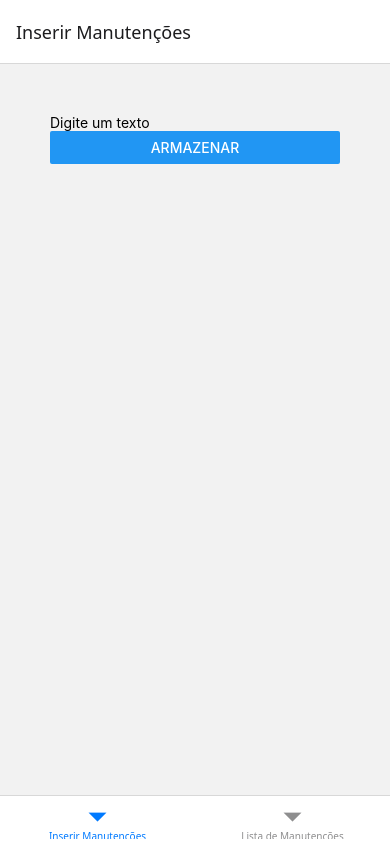
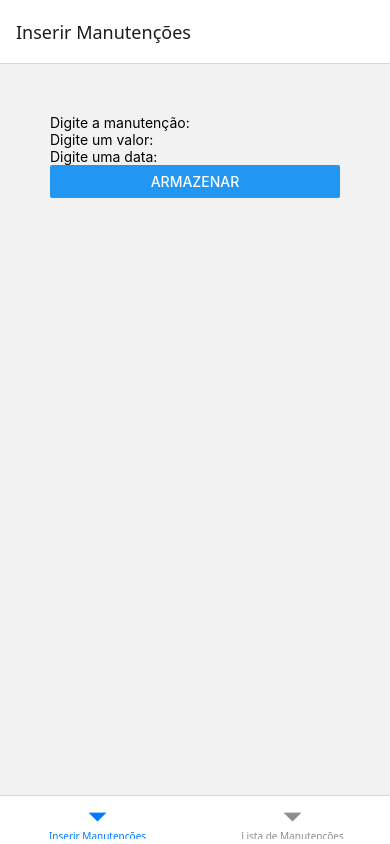
Before and after one commit to felipe-cesar-dev/Financas, a React Native app in the folder financas/: screen / in a window 390 px wide. Built offline with nearby package versions, Linux system fonts and the light colour scheme.

Commit message:
Callback para atualizar lista automaticamente

```diff
--- a/financas/pages/inicio.js
+++ b/financas/pages/inicio.js
@@ -1,15 +1,20 @@
 import React, { useState } from 'react';
-import { View, TextInput, Button} from 'react-native';
+import { View, TextInput, Button } from 'react-native';
 import AsyncStorage from '@react-native-async-storage/async-storage';
 
 const Inicio = () => {
   const [texto, setTexto] = useState('');
+  const [valor, setValor] = useState('');
+  const [data, setData] = useState('');
 
-  const armazenarTexto = async () => {
+  const armazenarDados = async () => {
     try {
-      const chave = `texto-${Date.now()}`;
-      await AsyncStorage.setItem(chave, texto);
+      const chave = `dados-${Date.now()}`;
+      const dados = { texto, valor, data };
+      await AsyncStorage.setItem(chave, JSON.stringify(dados));
       setTexto('');
+      setValor('');
+      setData('');
     } catch (error) {
       alert(error);
     }
@@ -20,9 +25,20 @@ const Inicio = () => {
       <TextInput
         value={texto}
         onChangeText={(text) => setTexto(text)}
-        placeholder="Digite um texto"
+        placeholder="Digite a manutenção:"
       />
-      <Button title="Armazenar" onPress={armazenarTexto} />
+      <TextInput
+        value={valor}
+        onChangeText={(text) => setValor(text)}
+        placeholder="Digite um valor:"
+        keyboardType="numeric"
+      />
+      <TextInput
+        value={data}
+        onChangeText={(text) => setData(text)}
+        placeholder="Digite uma data:"
+      />
+      <Button title="Armazenar" onPress={armazenarDados} />
     </View>
   );
 };
--- a/financas/pages/lista.js
+++ b/financas/pages/lista.js
@@ -1,24 +1,31 @@
-    import React, { useState } from 'react';
+import React, { useState, useEffect } from 'react';
 import { View, Text, Button, FlatList } from 'react-native';
 import AsyncStorage from '@react-native-async-storage/async-storage';
+import { useFocusEffect } from '@react-navigation/native';
 
 const Lista = () => {
-    const [textosArmazenados, setTextosArmazenados] = useState([]);
-    const recuperarTextos = async () => {
+  const [itensArmazenados, setItensArmazenados] = useState([]);
+
+  useFocusEffect(
+    React.useCallback(() => {
+      const recuperarItens = async () => {
         try {
           const chaves = await AsyncStorage.getAllKeys();
-        const textos = await AsyncStorage.multiGet(chaves);
-        const textosArmazenados = textos.map((texto) => texto[1]);
-        setTextosArmazenados(textosArmazenados);
+          const itens = await AsyncStorage.multiGet(chaves);
+          const itensArmazenados = itens.map((item) => JSON.parse(item[1]));
+          setItensArmazenados(itensArmazenados);
         } catch (error) {
           alert(error);
         }
       };
+      recuperarItens();
+    }, [])
+  );
 
   const excluirTodosItens = async () => {
     try {
       await AsyncStorage.clear();
-        setTextosArmazenados([]);
+      setItensArmazenados([]);
     } catch (error) {
       alert(error);
     }
@@ -26,15 +33,18 @@
 
   return (
     <View style={{ padding: 50 }}>
-        <Button title="Recuperar" onPress={recuperarTextos} />
       <FlatList
-            data={textosArmazenados}
+        data={itensArmazenados}
         renderItem={({ item }) => (
-            <Text style={{ padding: 10, borderBottomWidth: 1, borderBottomColor: '#ccc' }}>{item}</Text>
+          <View>
+            <Text>Manutenção: {item.texto}</Text>
+            <Text>Valor: R${item.valor}</Text>
+            <Text>Data: {item.data} {'\n'}</Text>
+          </View>
         )}
         keyExtractor={(item, index) => index.toString()}
       />
-        <Button title="Excluir todos os itens" onPress={excluirTodosItens} />
+      <Button title="Excluir todos os itens da lista" onPress={excluirTodosItens} />
     </View>
   );
 };
```
Lines whose indentation alone changed are shown as unchanged.
